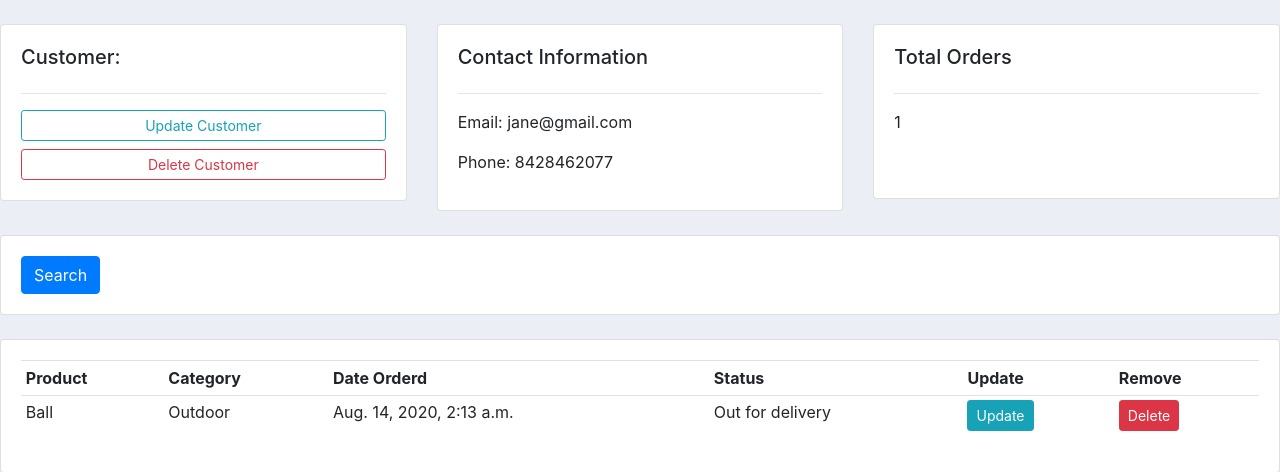
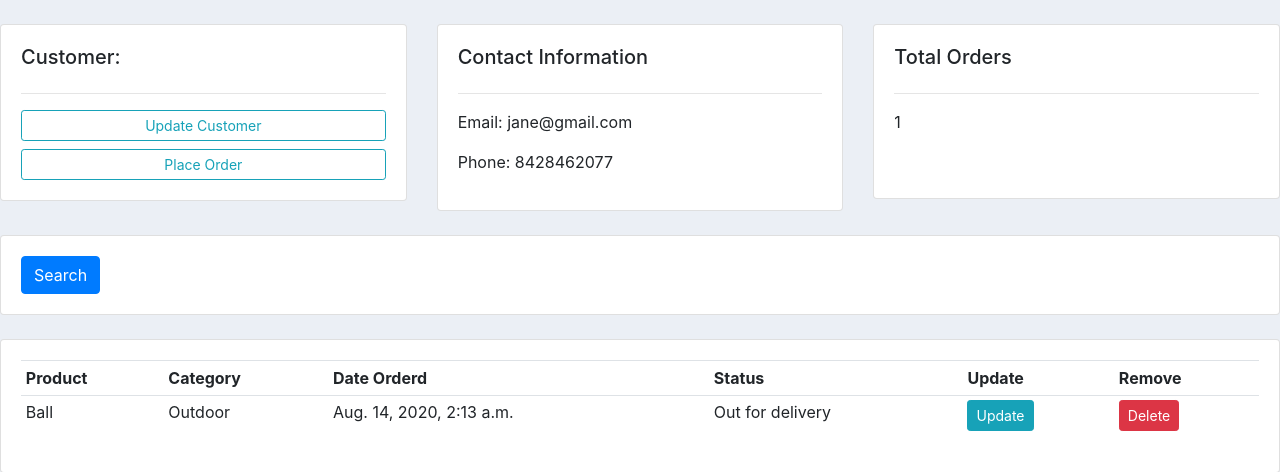
Before and after one commit to AlvinMascrene/CustomerManagement-django, a Django app: page /customer/1/ in a window 1280 px wide. Shown: the part 59-531 px from the top of the page. Run offline with Django 3.2, Linux system fonts and the light colour scheme; data comes from the database, SQL or seed files in the repository; both versions use the stored data as it was after the commit; some libraries are stand-ins or nearby versions.

Commit message:
1.Added functionality to place order from the customer page. 2. Fixed the typo in readme file.

```diff
--- a/accounts/templates/accounts/customers.html
+++ b/accounts/templates/accounts/customers.html
@@ -9,7 +9,7 @@
 			<h5>Customer:</h5>
 			<hr>
 			<a class="btn btn-outline-info  btn-sm btn-block" href="">Update Customer</a>
-			<a class="btn btn-outline-danger  btn-sm btn-block" href="">Delete Customer</a>
+			<a class="btn btn-outline-info  btn-sm btn-block" href="{% url 'create_order' customer.id %}">Place Order</a>
 
 		</div>
 	</div>
--- a/accounts/templates/accounts/dashboard.html
+++ b/accounts/templates/accounts/dashboard.html
@@ -33,7 +33,6 @@
         <h5>LAST 5 ORDERS</h5>
         <hr>
         <div class="card card-body">
-            <a class="btn btn-primary btn-sm btn-block" href="{% url 'create_order' %}">Create Order</a>
             <table class="table table-sm">
                 <tr>
                     <th>Product</th>
--- a/accounts/urls.py
+++ b/accounts/urls.py
@@ -9,7 +9,8 @@ urlpatterns = [
     path('about/', views.contact, name='about'),
     path('products/', views.products, name='products'),
     path('customer/<str:pk_test>/', views.customers, name='customer'),
-    path('create_order/', views.createOrder, name='create_order'),
+
+    path('create_order/<str:pk>', views.createOrder, name='create_order'),
     path('update_order/<str:pk>/', views.updateOrder, name='update_order'),
     path('delete_order/<str:pk>/', views.deleteOrder, name='delete_order'),
 ]
--- a/accounts/views.py
+++ b/accounts/views.py
@@ -42,8 +42,9 @@ def customers(request, pk_test):
         }
     return render(request, 'accounts/customers.html',  context)
 
-def createOrder(request):
-    form  = OrderForm()
+def createOrder(request, pk):
+    customer = Customers.objects.get(id=pk)
+    form  = OrderForm(initial={'customer':customer})
 
     if request.method == 'POST':
         print('POST data : {}'.format(request.POST))
```
Also changed, not shown: README.md, db.sqlite3, 1 other file.
